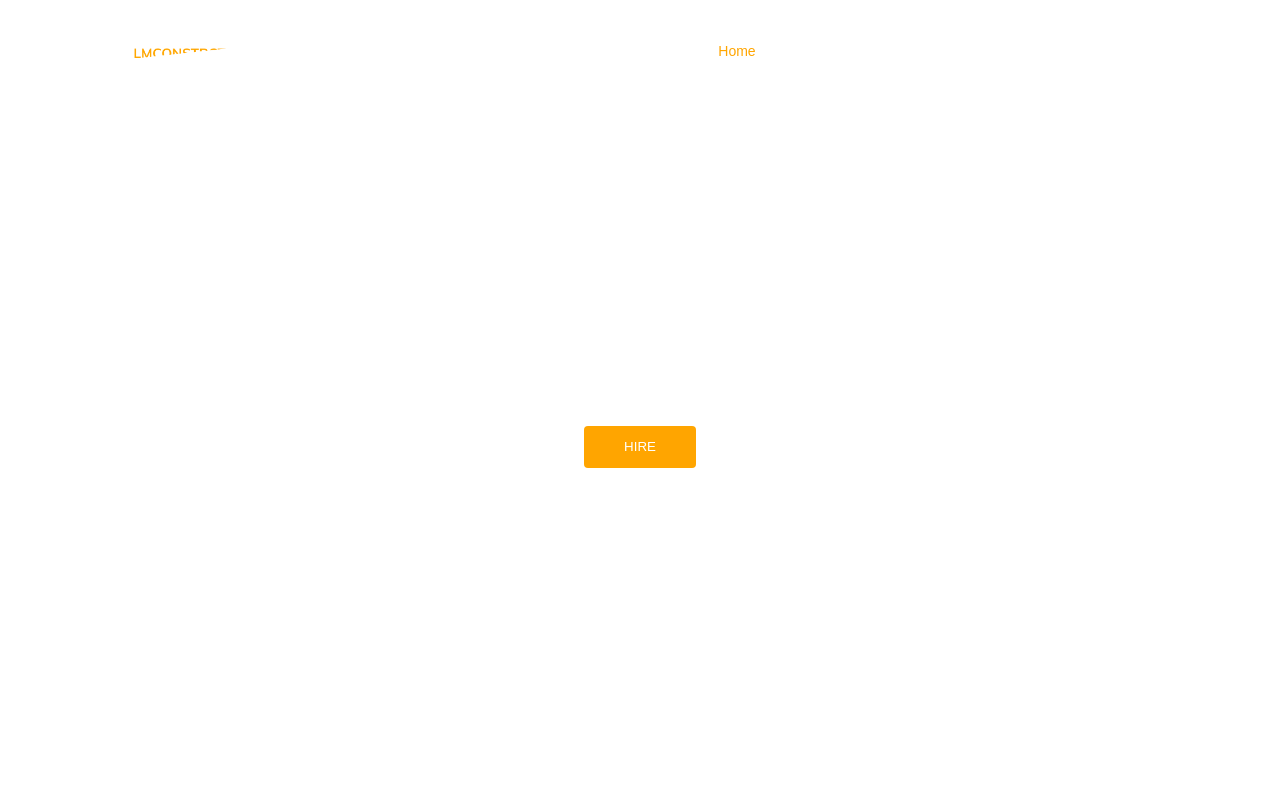
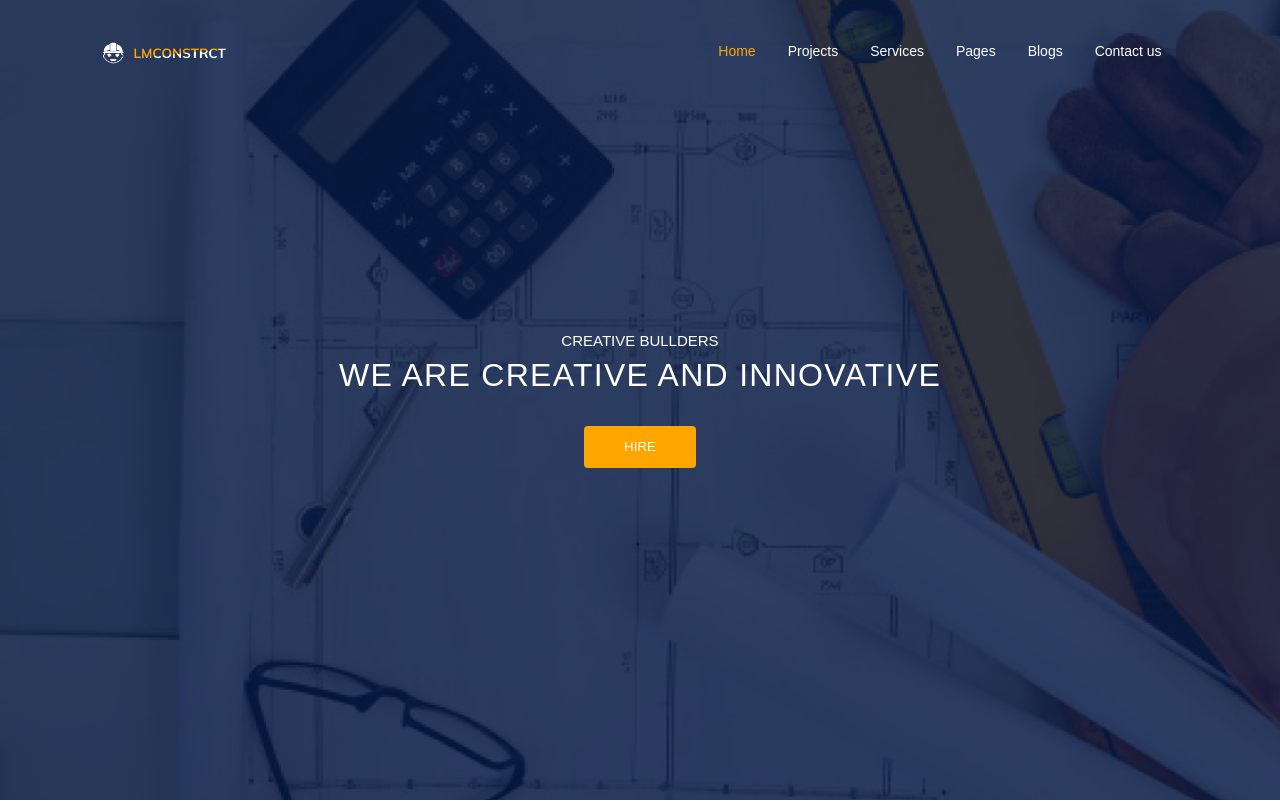
Before and after one commit to dorcasjoe/lmconstruct, a plain HTML site: page index.html in a window 1280 px wide. Shown: the top 801 px of the page. Drawn offline with Linux system fonts and the light colour scheme.

Commit message:
Updated CSS file

```diff
--- a/main.css
+++ b/main.css
@@ -1,7 +1,7 @@
 header {
     width: 100%;
     height: 100vh;
-    background-image: url(Rectangle 89.png);
+    background-image: url("Rectangle 89.png");
     background-size: cover;
     background-position: left center;
     display: flex;
```
